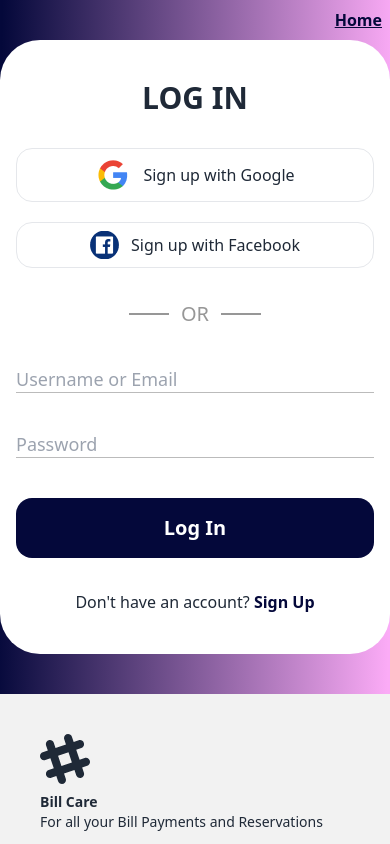
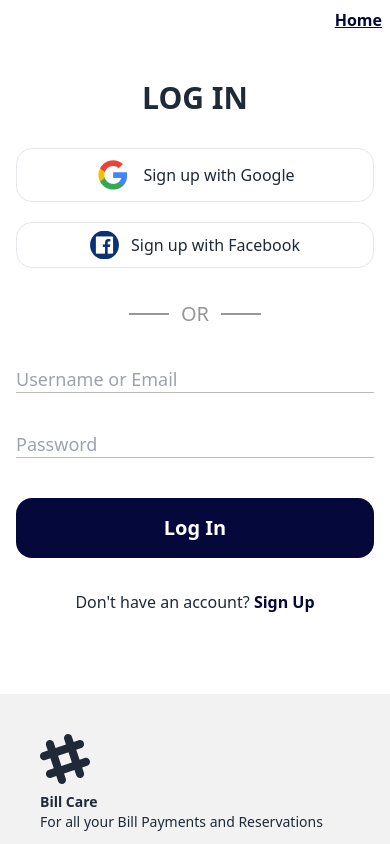
Before and after one commit to hossainarif37/billcare-client, a React (Vite) app: page /login in a window 390 px wide. Shown: the top 844 px of the page. Built offline with nearby package versions, Linux system fonts and the light colour scheme.

Commit message:
fix some style problems

```diff
--- a/src/auth/Login.jsx
+++ b/src/auth/Login.jsx
@@ -11,7 +11,7 @@ const Login = () => {
         e.preventDefault();
     }
     return (
-        <section className="signup-page py-10 lg:py-16 relative">
+        <section className="lg:signup-page py-10 lg:py-16 relative">
             {
                 location.pathname === '/login' && <button onClick={() => navigate('/')} className='bg-[#04083A] absolute top-7 right-5 hidden lg:block text-white active:scale-95 cursor-pointer transition-all w-[200px] mx-auto mt-10 rounded-2xl py-4 font-bold text-xl'>
                     Back to home
@@ -20,7 +20,7 @@ const Login = () => {
             {
                 location.pathname === '/login' && <Link className="absolute top-2 text-[#04083A] underline right-2 block lg:hidden font-bold" to='/'>Home</Link>
             }
-            <div className='bg-white lg:w-[692px] px-4 rounded-[40px] mx-auto items-center text-center py-10 lg:py-14'>
+            <div className='bg-white lg:w-[692px] px-4 lg:rounded-[40px] mx-auto items-center text-center py-10 lg:py-14'>
                 <h1 className="uppercase text-3xl lg:text-4xl font-extrabold">Log In</h1>
                 <div className='flex flex-col lg:flex-row py-8 lg:py-10 justify-center gap-5 lg:gap-10'>
                     <button className='flex active:scale-95 transition-all justify-center gap-3 rounded-2xl items-center border px-4 py-2'>
--- a/src/auth/SignUp.jsx
+++ b/src/auth/SignUp.jsx
@@ -12,7 +12,7 @@ const SignUp = () => {
         e.preventDefault();
     }
     return (
-        <section className="signup-page py-10 lg:py-16 relative">
+        <section className="lg:signup-page py-10 lg:py-16 relative">
             {
                 location.pathname === '/signup' && <button onClick={() => navigate('/')} className='bg-[#04083A] absolute top-7 hidden lg:block right-5 text-white active:scale-95 cursor-pointer transition-all w-[200px] mx-auto mt-10 rounded-2xl py-4 font-bold text-xl'>
                     Back to home
@@ -21,7 +21,7 @@ const SignUp = () => {
             {
                 location.pathname === '/signup' && <Link className="absolute top-2 right-2 text-[#04083A] underline block lg:hidden" to='/'>Home</Link>
             }
-            <div className='bg-white lg:w-[692px] px-4 rounded-[40px] mx-auto items-center text-center py-10 lg:py-14'>
+            <div className='bg-white lg:w-[692px] px-4 lg:rounded-[40px] mx-auto items-center text-center py-10 lg:py-14'>
                 <h1 className="uppercase text-3xl lg:text-4xl font-extrabold">Create Account</h1>
                 <div className='flex flex-col lg:flex-row py-8 lg:py-10 justify-center gap-5 lg:gap-10'>
                     <button className='flex active:scale-95 transition-all justify-center gap-3 rounded-2xl items-center border px-4 py-2'>
```
